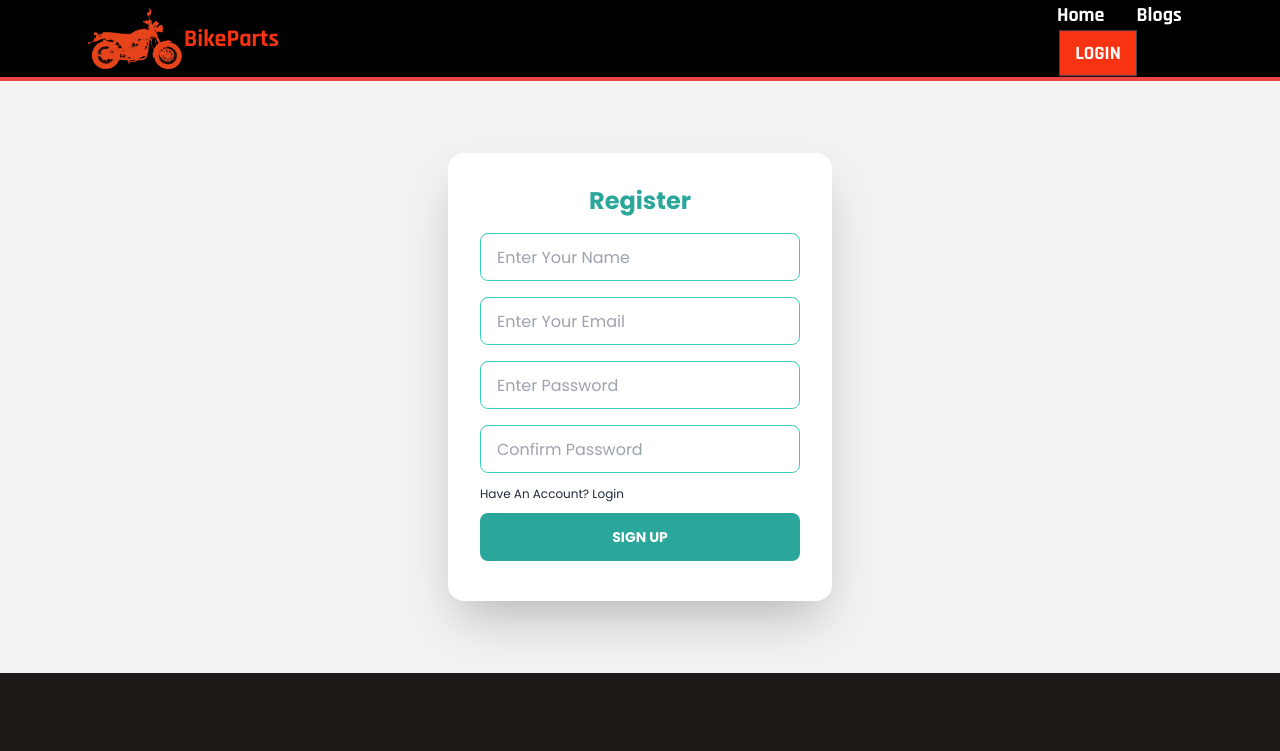
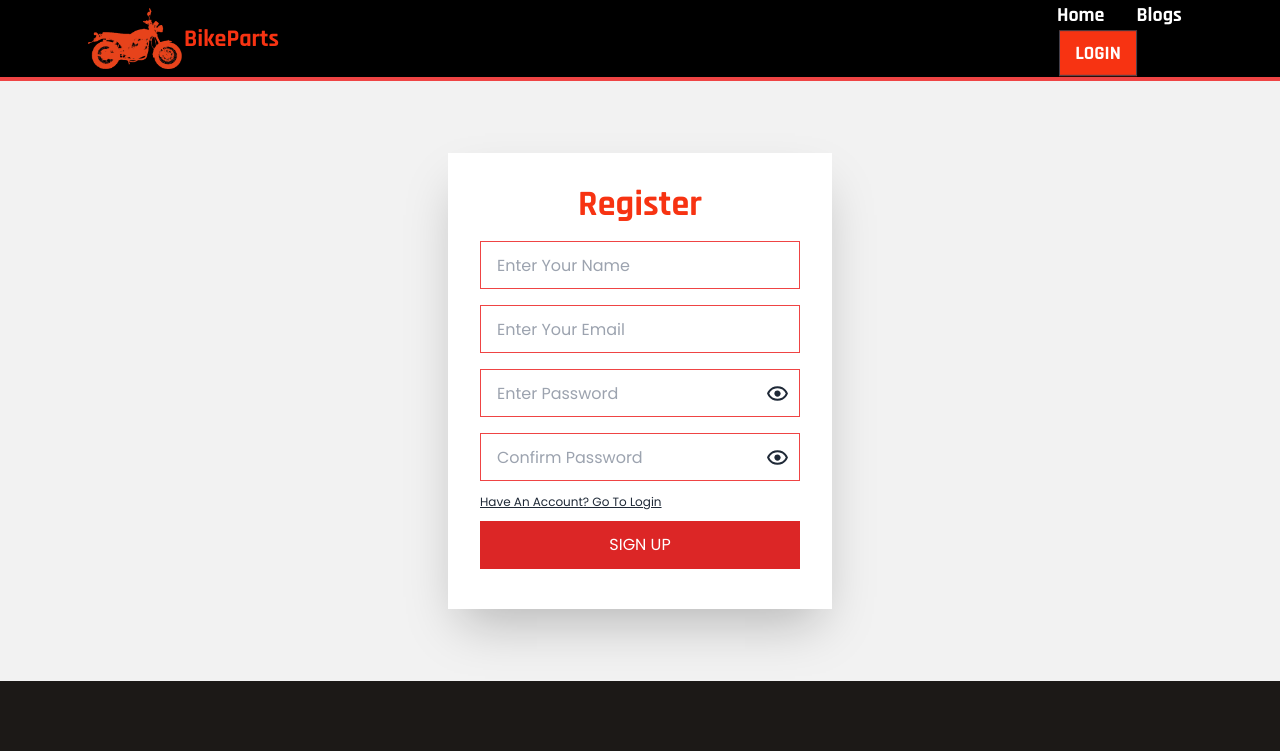
Before and after one commit to tanvirulislam149/bike-parts-client, a React (Create React App) app: page /register in a window 1280 px wide. Shown: the top 751 px of the page. Built offline with nearby package versions, Linux system fonts and the light colour scheme; no server answers.

Commit message:
register done

```diff
--- a/src/App.js
+++ b/src/App.js
@@ -4,7 +4,7 @@ import HomePage from './Pages/Home/HomePage';
 import Header from "./Pages/Home/Header/Header"
 import Blogs from './Pages/Blogs';
 import Purchase from './Pages/Purchase';
-import Register from './Pages/Register';
+import Register from './Pages/Register/Register';
 import Login from "./Pages/Login/Login";
 import { ToastContainer } from 'react-toastify';
 import RequiredAuth from "./RequiredAuth";
--- /dev/null
+++ b/src/Pages/Register/Register.css
@@ -0,0 +1,8 @@
+.passShow-btn {
+  position: absolute;
+  top: 30%;
+  right: 10px;
+  width: 25px;
+  height: 25px;
+  cursor: pointer;
+}
--- a/src/Pages/Register.js
+++ b/src/Pages/Register/Register.js
@@ -1,11 +1,13 @@
-import React, { useEffect } from 'react';
+import React, { useEffect, useState } from 'react';
 import { useForm } from 'react-hook-form';
 import { Link, useNavigate } from 'react-router-dom';
 import { toast } from 'react-toastify';
-import auth from "../firebase.init";
+import auth from "../../firebase.init";
 import { useAuthState, useCreateUserWithEmailAndPassword, useUpdateProfile } from 'react-firebase-hooks/auth';
-import Loading from './Loading';
-import useToken from './useToken/useToken';
+import Loading from '../Loading';
+import useToken from '../useToken/useToken';
+import "./Register.css";
+import { BiShow } from 'react-icons/bi';
 
 const Register = () => {
   const [createUserWithEmailAndPassword, cUser, cLoading, cError,] = useCreateUserWithEmailAndPassword(auth);
@@ -14,6 +16,8 @@ const Register = () => {
   const [user, loading, error] = useAuthState(auth);
   let navigate = useNavigate();
   const [token] = useToken(cUser);
+  const [showPass, setShowPass] = useState(false);
+  const [showConfimPass, setShowConfimPass] = useState(false);
 
   useEffect(() => {
     if (token) {
@@ -99,16 +103,22 @@ const Register = () => {
   return (
     <div class="hero h-full bg-base-200">
       <div class="md:w-2/4 w-full py-16 hero-content ">
-        <div class="card w-full my-2 max-w-sm shadow-2xl bg-base-100">
+        <div class="card w-full my-2 max-w-sm shadow-2xl rounded-none bg-base-100">
           <div className='card-body w-full'>
-            <p className='text-2xl text-accent-focus text-center font-bold'>Register</p>
+            <p className='text-4xl rajdhani-font orange-color text-center font-bold'>Register</p>
             <form onSubmit={handleSubmit(onSubmit)} id="form">
-              <input type="text" {...register("name", { required: true })} placeholder="Enter Your Name" class="input my-2 w-full input-accent input-bordered" />
-              <input type="email" {...register("email", { required: true })} placeholder="Enter Your Email" class="input w-full input-accent my-2 input-bordered" />
-              <input type="password" {...register("password", { required: true })} placeholder="Enter Password" class="input w-full input-accent my-2 input-bordered" />
-              <input type="password" {...register("confirmPassword", { required: true })} placeholder="Confirm Password" class="input w-full input-accent my-2 input-bordered" />
-              <Link to="/login" className='label-text-alt link link-hover'>Have An Account? Login</Link>
-              <input className='btn bg-accent-focus border-0 w-full my-2' type="submit" value={"Sign Up"} />
+              <input type="text" {...register("name", { required: true })} placeholder="Enter Your Name" class="input my-2 w-full border-red-500 rounded-none input-bordered" />
+              <input type="email" {...register("email", { required: true })} placeholder="Enter Your Email" class="input w-full border-red-500 rounded-none my-2 input-bordered" />
+              <div className='password-cont'>
+                <input type={showPass ? "text" : "password"} {...register("password", { required: true })} placeholder="Enter Password" class="input w-full border-red-500 rounded-none my-2 input-bordered" />
+                <BiShow onClick={() => setShowPass(!showPass)} className='passShow-btn' />
+              </div>
+              <div className='password-cont'>
+                <input type={showConfimPass ? "text" : "password"} {...register("confirmPassword", { required: true })} placeholder="Confirm Password" class="input w-full border-red-500 rounded-none my-2 input-bordered" />
+                <BiShow onClick={() => setShowConfimPass(!showConfimPass)} className='passShow-btn' />
+              </div>
+              <Link to="/login" className='label-text-alt link link-hover'><u>Have An Account? Go To Login</u></Link>
+              <input className='btn bg-red-600 rounded-none border-0 w-full font-normal text-base my-2' type="submit" value={"Sign Up"} />
             </form>
           </div>
         </div>
```
